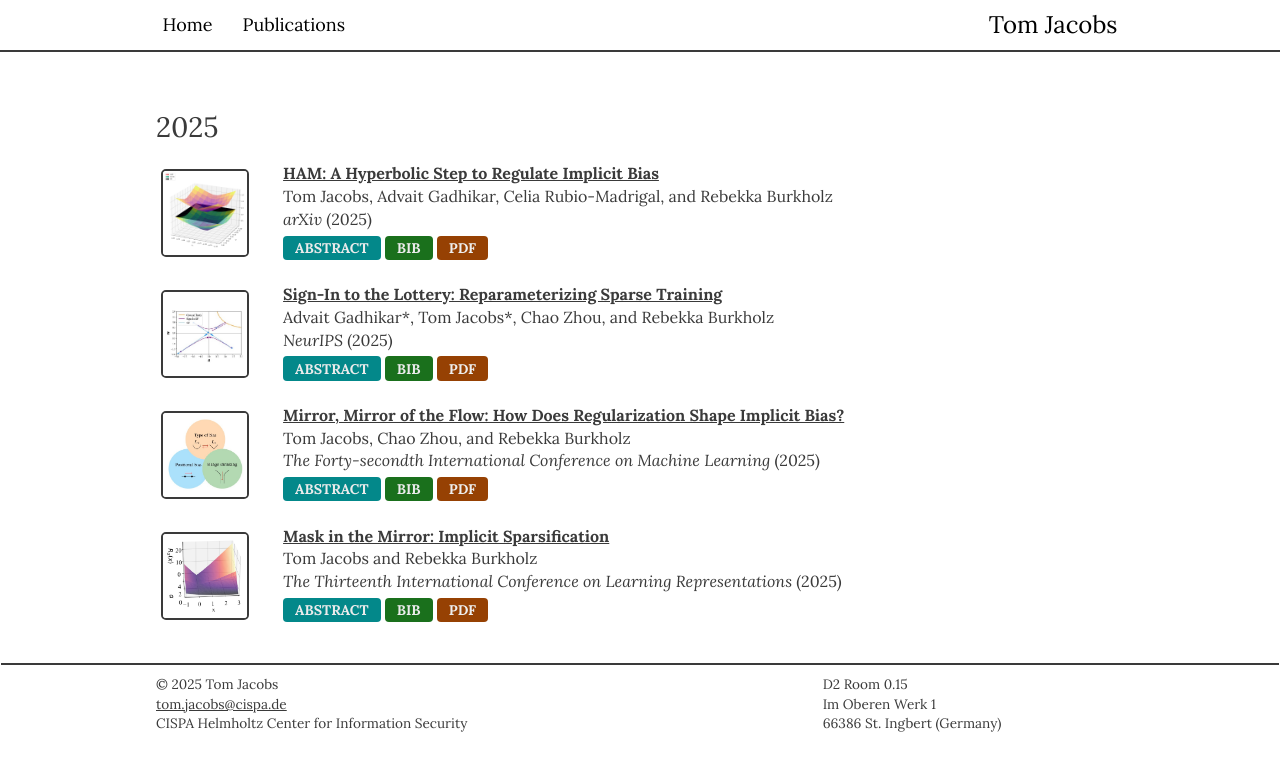
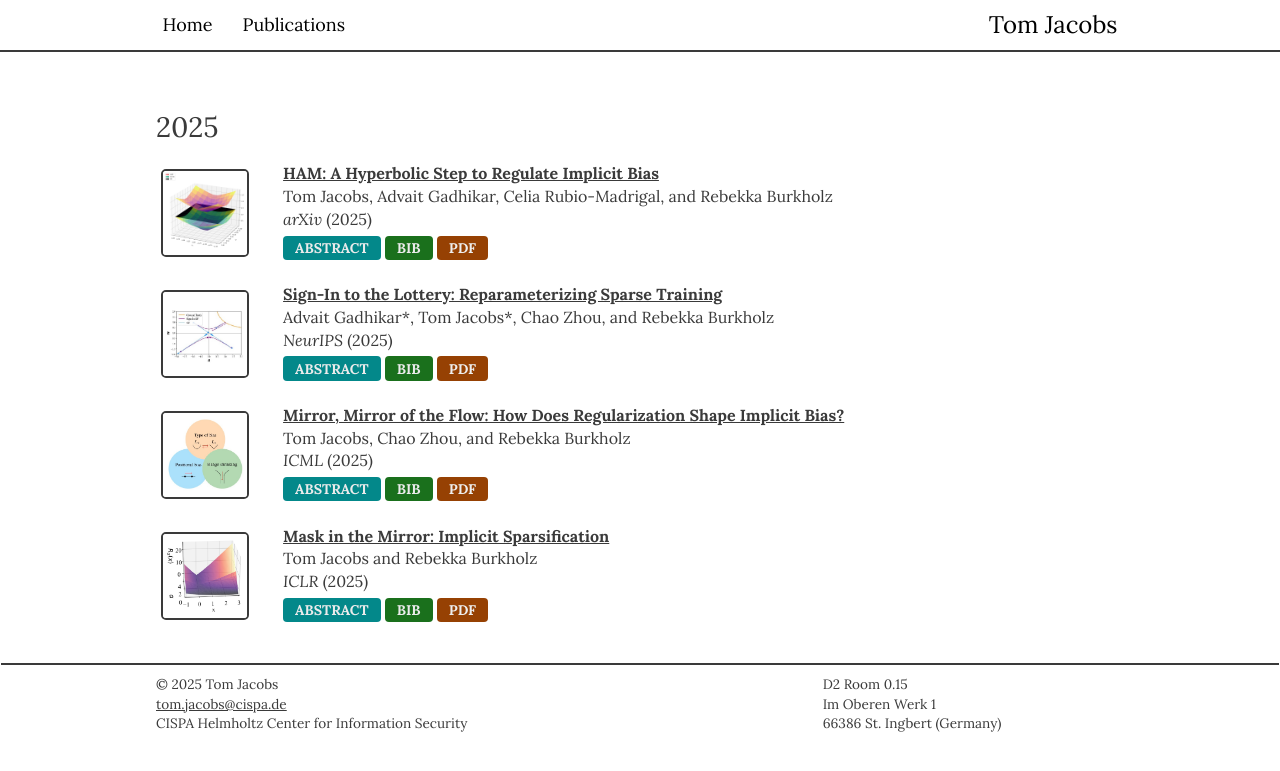
Before and after one commit to TomJacobs05/tomjacobs05.github.io, a Jekyll site: the page built from _pages/publications.md, in a window 1280 px wide. Shown: the top 771 px of the page. Built offline with Jekyll 4.4.1, drawn with Linux system fonts in a browser that asks for light colours; nearby versions of some CDN libraries; a style sheet for code colours, icons or effects is not loaded.

Commit message:
Update publications.yml

```diff
--- a/_data/publications.yml
+++ b/_data/publications.yml
@@ -34,7 +34,7 @@
     }
 
 - title: "Mirror, Mirror of the Flow: How Does Regularization Shape Implicit Bias?"
-  venue: The Forty-secondth International Conference on Machine Learning
+  venue: ICML
   year: 2025
   authors: Tom Jacobs, Chao Zhou, and Rebekka Burkholz
   url: https://arxiv.org/abs/2504.12883
@@ -52,7 +52,7 @@
     }
 
 - title: "Mask in the Mirror: Implicit Sparsification"
-  venue: The Thirteenth International Conference on Learning Representations
+  venue: ICLR
   year: 2025
   authors: Tom Jacobs and Rebekka Burkholz
   url: https://openreview.net/forum?id=U47ymTS3ut
```
